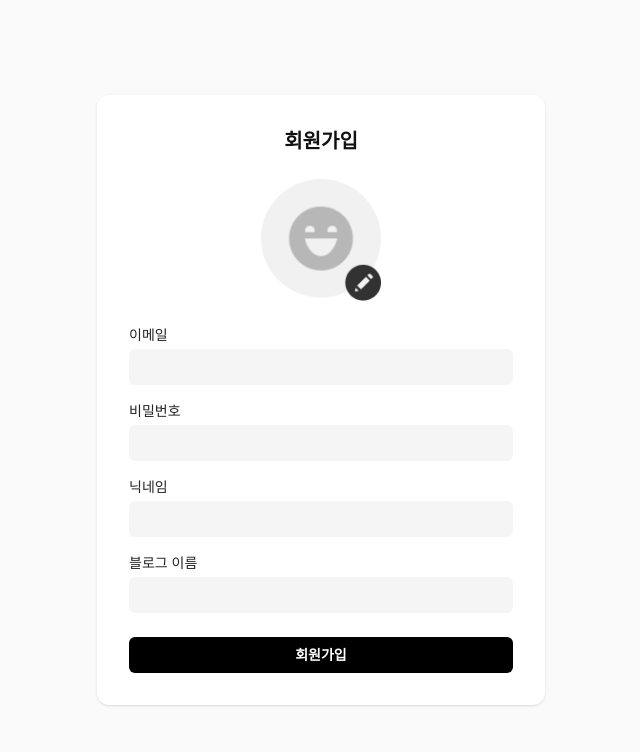
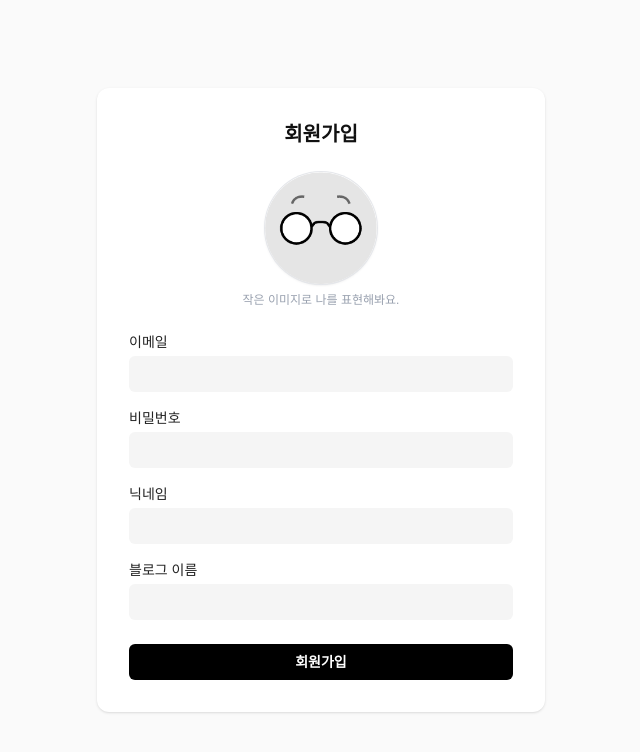
Before and after one commit to sohwakyeong/hk_blog, a Next.js app: page /signup in a window 1280 px wide. Shown: the top 752 px of the page, without its empty margins (319-959 px from the left). Built offline with nearby package versions, Linux system fonts and the light colour scheme; no server answers.

Commit message:
fix:블로그사이트수정

```diff
--- a/src/app/blog/[id]/page.js
+++ b/src/app/blog/[id]/page.js
@@ -46,6 +46,12 @@ export default function MyBlogPage() {
     if (id) fetchUserPosts();
   }, [id]);
 
+  useEffect(() => {
+    if (!user && id === blogOwner?.id) {
+      router.push("/");
+    }
+  }, [user, id, blogOwner, router]);
+
   return (
     <div
       className={`${
--- a/src/components/profile/EditProfileForm.js
+++ b/src/components/profile/EditProfileForm.js
@@ -96,13 +96,15 @@ export default function EditProfileForm({ onClose }) {
   return (
     <form onSubmit={handleSave} className="w-full flex flex-col items-center">
       <label htmlFor="profileImage" className="cursor-pointer mb-6">
-        <Image
-          src={previewUrl || '/userprofile.png'}
-          alt="프로필 이미지"
-          width={120}
-          height={120}
-          className="rounded-md object-cover"
-        />
+        <div className="w-28 h-28 rounded-full overflow-hidden ring-1 ring-gray-200 shadow-sm">
+          <Image
+            src={previewUrl || '/userbasicimg.png'}
+            alt="프로필 이미지"
+            width={112}
+            height={112}
+            className="object-cover w-full h-full"
+          />
+        </div>
         <input
           id="profileImage"
           type="file"
--- a/src/components/signup/SignupForm.jsx
+++ b/src/components/signup/SignupForm.jsx
@@ -45,15 +45,16 @@ export default function SignupForm() {
           message = "비밀번호는 최소 6자 이상이어야 합니다.";
           break;
         default:
-          message = "회원가입 중 문제가 발생하였습니다. 잠시 후 다시 시도해주세요.";
+          message =
+            "회원가입 중 문제가 발생하였습니다. 잠시 후 다시 시도해주세요.";
       }
       setErrorMsg(message);
       return;
     }
 
     const user = data.user;
+    let imageUrl = "";
 
-    let imageUrl = "";
     if (profileImage && user) {
       const ext = profileImage.type.split("/")[1];
       const safeName = `${Date.now()}_${sanitizeFilename(
@@ -78,7 +79,7 @@ export default function SignupForm() {
           email,
           nickname,
           blog_name: blogName,
-          profile_url: imageUrl,
+          ...(imageUrl && { profile_url: imageUrl }),
         },
       ]);
 
@@ -109,15 +110,17 @@ export default function SignupForm() {
           <h1 className="text-xl font-bold text-[#111]">회원가입</h1>
         </div>
 
-        <div className="flex justify-center mb-6">
+        <div className="flex justify-center mb-6 flex-col items-center gap-2">
           <label htmlFor="profileImage" className="cursor-pointer">
-            <Image
-              src={previewUrl || "/userprofile.png"}
-              alt="프로필 이미지"
-              width={120}
-              height={120}
-              className="rounded-md object-cover"
-            />
+            <div className="w-28 h-28 rounded-full overflow-hidden ring-1 ring-gray-200 shadow-sm">
+              <Image
+                src={previewUrl || "/userbasicimg.png"}
+                alt="프로필 이미지"
+                width={112}
+                height={112}
+                className="object-cover w-full h-full"
+              />
+            </div>
             <input
               id="profileImage"
               type="file"
@@ -126,11 +129,14 @@ export default function SignupForm() {
               className="hidden"
             />
           </label>
+          <p className="text-xs text-gray-400">작은 이미지로 나를 표현해봐요.</p>
         </div>
 
         <div className="w-full">
           <div className="mb-4">
-            <label className="block text-[#222] text-sm font-medium mb-1">이메일</label>
+            <label className="block text-[#222] text-sm font-medium mb-1">
+              이메일
+            </label>
             <input
               type="email"
               value={email}
@@ -141,7 +147,9 @@ export default function SignupForm() {
           </div>
 
           <div className="mb-4">
-            <label className="block text-[#222] text-sm font-medium mb-1">비밀번호</label>
+            <label className="block text-[#222] text-sm font-medium mb-1">
+              비밀번호
+            </label>
             <input
               type="password"
               value={password}
@@ -152,7 +160,9 @@ export default function SignupForm() {
           </div>
 
           <div className="mb-4">
-            <label className="block text-[#222] text-sm font-medium mb-1">닉네임</label>
+            <label className="block text-[#222] text-sm font-medium mb-1">
+              닉네임
+            </label>
             <input
               type="text"
               value={nickname}
@@ -163,7 +173,9 @@ export default function SignupForm() {
           </div>
 
           <div className="mb-6">
-            <label className="block text-[#222] text-sm font-medium mb-1">블로그 이름</label>
+            <label className="block text-[#222] text-sm font-medium mb-1">
+              블로그 이름
+            </label>
             <input
               type="text"
               value={blogName}
@@ -173,7 +185,9 @@ export default function SignupForm() {
             />
           </div>
 
-          {errorMsg && <p className="text-red-500 text-sm mb-4 text-center">{errorMsg}</p>}
+          {errorMsg && (
+            <p className="text-red-500 text-sm mb-4 text-center">{errorMsg}</p>
+          )}
 
           <button
             type="submit"
```
